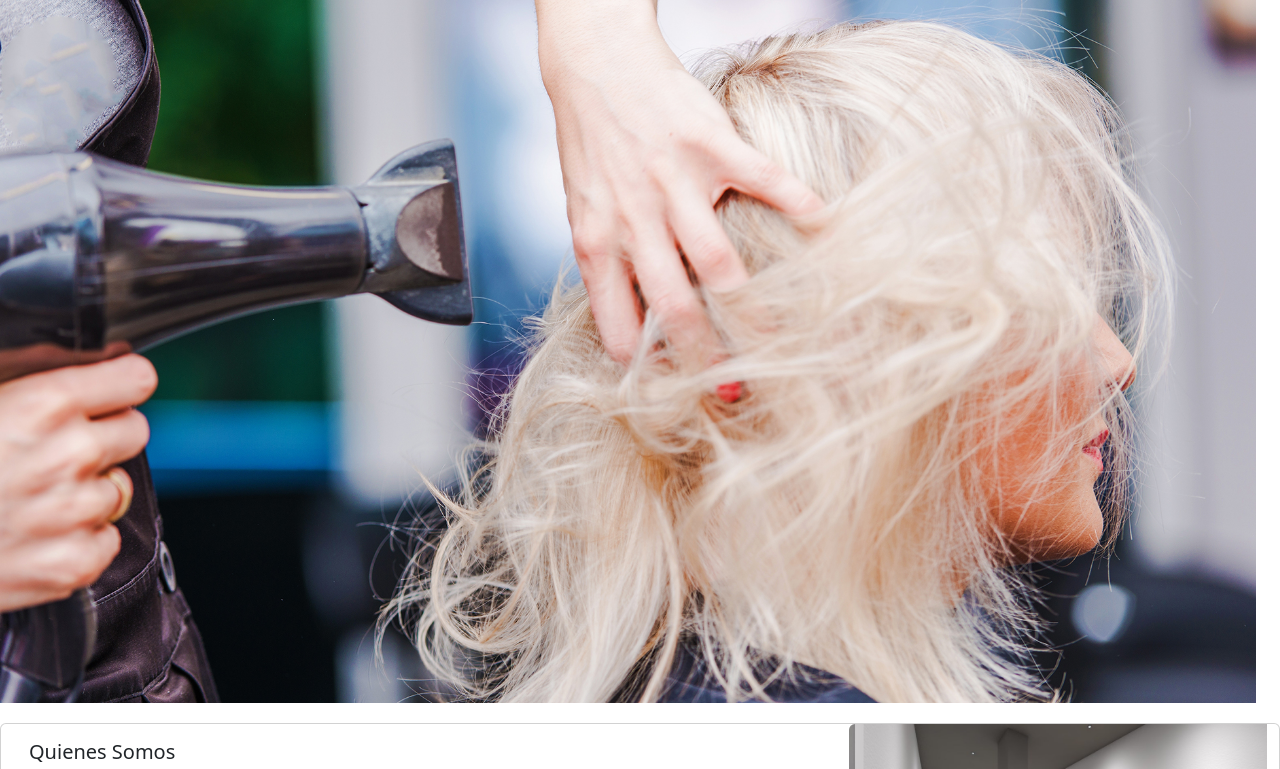
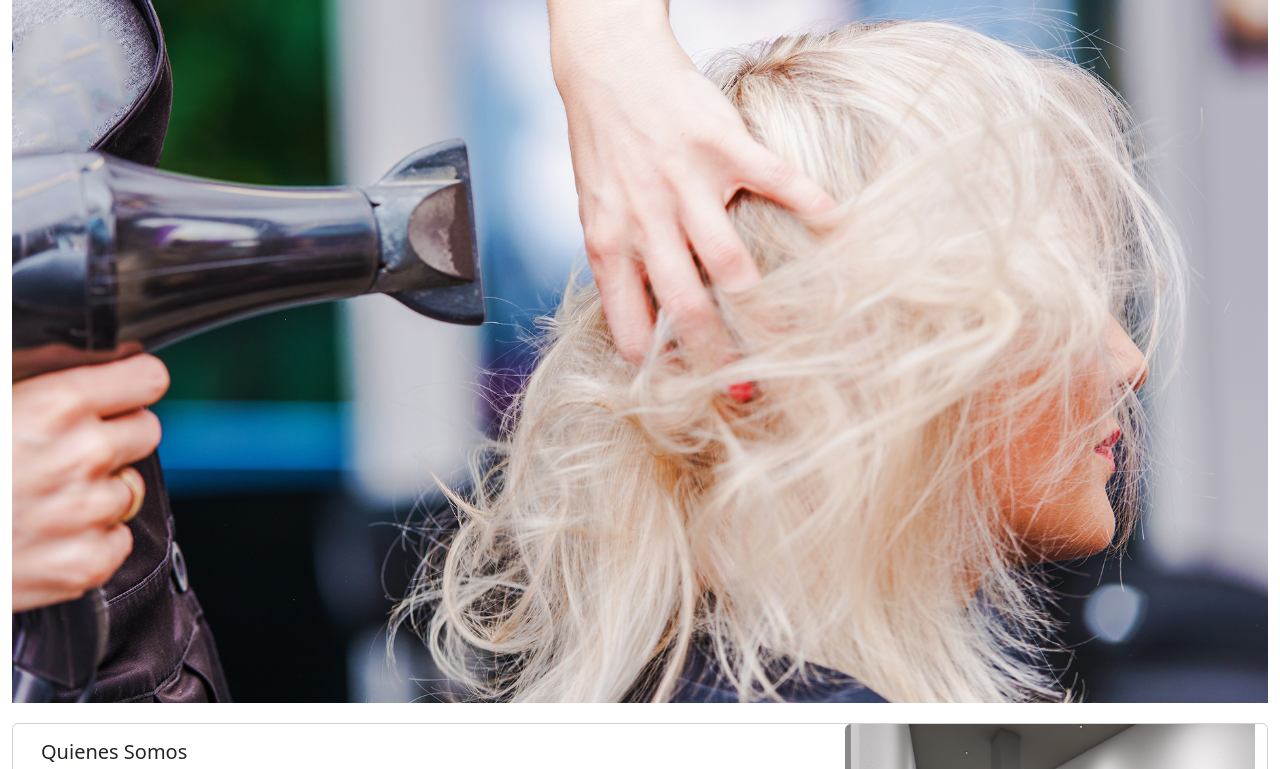
Before and after one commit to Agustin5/webPeluqueriaMartinez, a plain HTML site: page index.html in a window 1280 px wide. Shown: the part 129-898 px from the top of the page. Drawn offline with nearby package versions, Linux system fonts and the light colour scheme.

Commit message:
modifico widht en index y servicios

```diff
--- a/css/styles.css
+++ b/css/styles.css
@@ -346,6 +346,11 @@ section.serviciosCuatro{
     color: #ffffff;
 }
 
+.container-fluid{
+    width: 100vw;
+    overflow-x:hidden ;
+}
+
 .footer-style {
     padding-top: 50px;
     background-color: #ffffff;
--- a/index.html
+++ b/index.html
@@ -16,7 +16,7 @@
   <title>AM Hair Desing</title>
 </head>
 
-<body>
+<body class="container-fluid">
   <div class="container-fluid">
     <div class="row">
       <div class="col-md-12 col-lg-8">
```
Also changed, not shown: servicios.html (+1 -1 lines).
